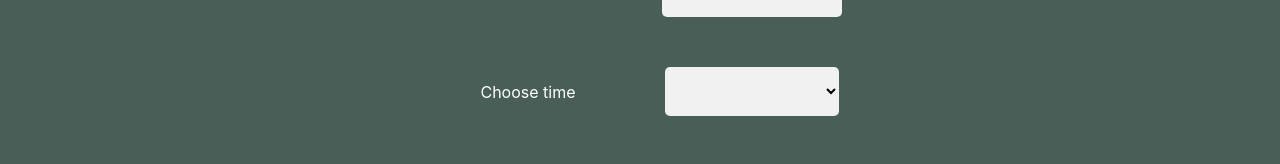
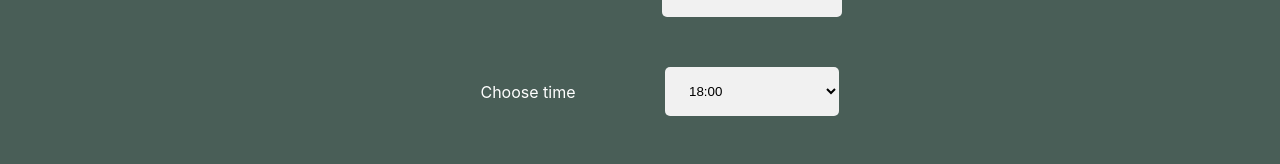
Before and after one commit to sithum-sathsara145/capstone-project, a React (Create React App) app in the folder capstone/: page /Reservations in a window 1280 px wide. Shown: the part 245-409 px from the top of the page. Built offline with nearby package versions, Linux system fonts and the light colour scheme.

Commit message:
fix bugs

```diff
--- a/capstone/src/components/Main.js
+++ b/capstone/src/components/Main.js
@@ -11,7 +11,7 @@ function Main() {
     const updateTimes = (availableTimes) => {
         return availableTimes
     };
-    const initializeTimes = [];
+    const initializeTimes = ['17:00', '18:00','19:00','20:00'];
     const [availableTimes,dispatch] = React.useReducer(updateTimes, initializeTimes)
     return (
     <main>
--- a/capstone/src/components/Reservations.js
+++ b/capstone/src/components/Reservations.js
@@ -10,6 +10,10 @@ function Reservations(props){
         e.preventDefault()
         alert('form submitted')
     }
+    const handleDateChange = (e)=>{
+        props.dispatch()
+        return setDate(e.target.value)
+    }
     //const  availableTimes = ["17:00",'18:00',"19:00","20:00",'21:00','22:00']
     const timeslots = props.availableTimes.map((times)=> {return <option>{times}</option>})
     return(
@@ -19,7 +23,7 @@ function Reservations(props){
             </h1>
             <form>
                 <label htmlFor="res-date">Choose Date</label>
-                <input type="date" id="res-date" name="res-date" value={date} onChange={(e)=>{return setDate(e.target.value)}}/>
+                <input type="date" id="res-date" name="res-date" value={date} onChange={handleDateChange}/>
                 <label htmlFor="res-time">Choose time</label>
                 <select id="res-time " value={time} onChange={(e)=>{return setTime(e.target.value)}}>
                 {timeslots}
```
